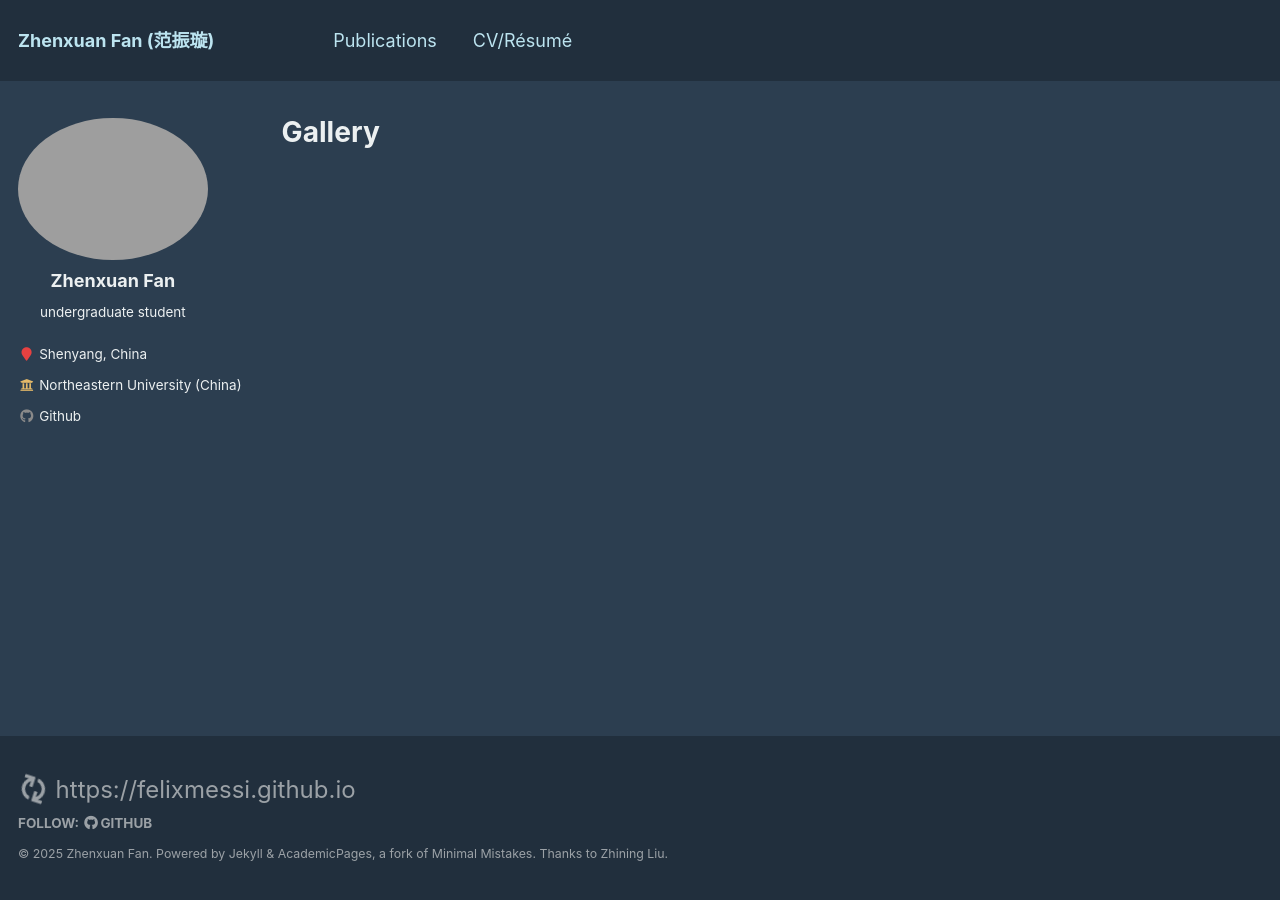
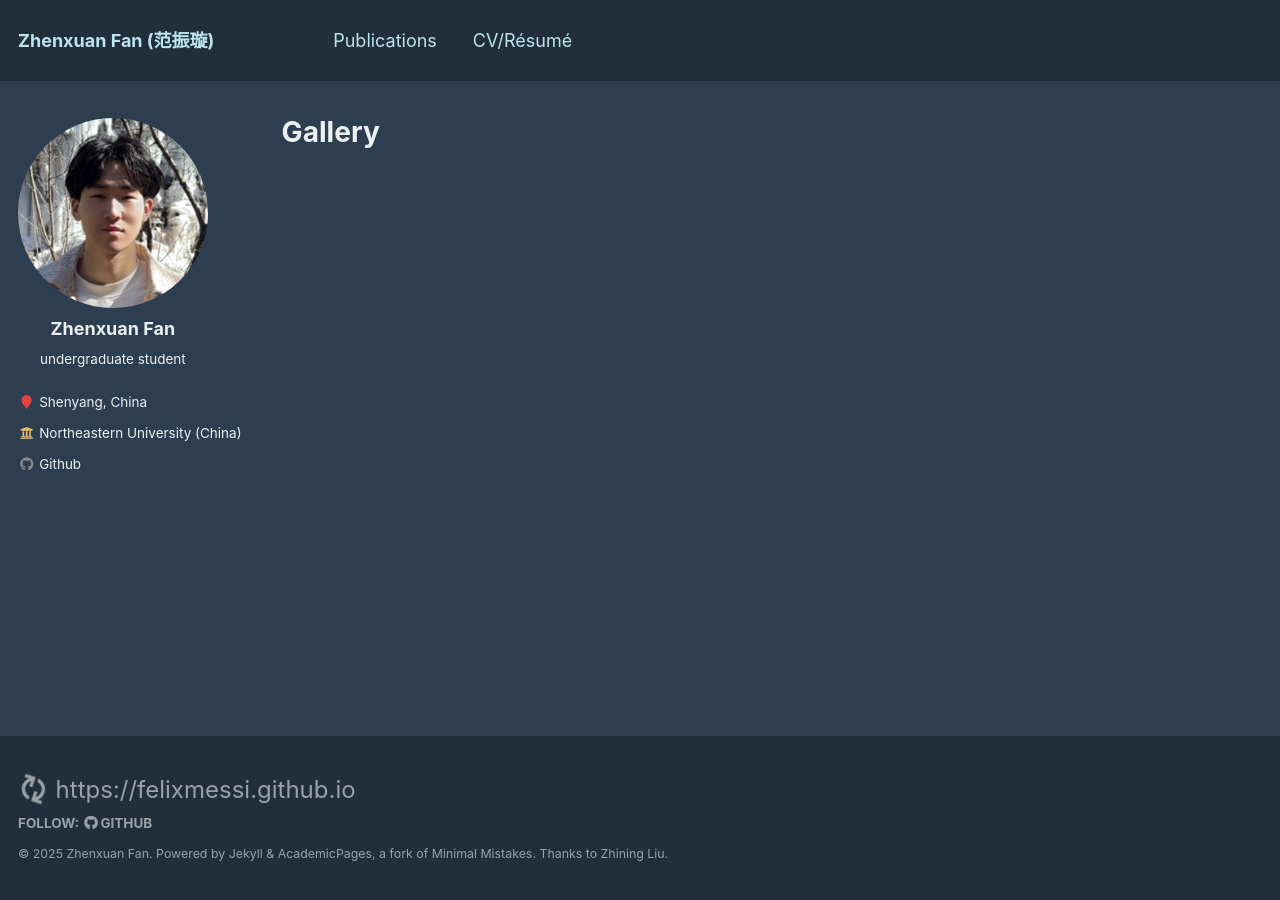
Before and after one commit to fanzhenxuan/fanzhenxuan.github.io, a Jekyll site: the page built from _pages/gallery.md, in a window 1280 px wide. Built offline with Jekyll 4.4.1, drawn with Linux system fonts in a browser that asks for light colours.

Commit message:
Update _config.yml

```diff
--- a/_config.yml
+++ b/_config.yml
@@ -81,7 +81,7 @@ analytics:
 # Site Author
 author:
   name             : "Zhenxuan Fan"
-  avatar           : "https://fanzhenxuan.github.io/images/1739800795711.png"
+  avatar           : "https://fanzhenxuan.github.io/images/zhenxuanfan.png"
   bio              : "undergraduate student"
   location         : "Shenyang, China"
   employer         : "Northeastern University (China)"
```
